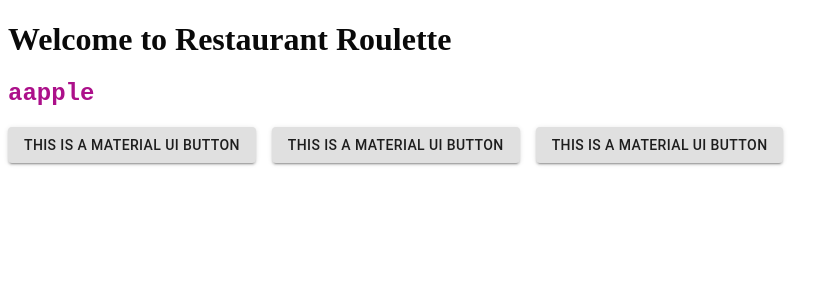
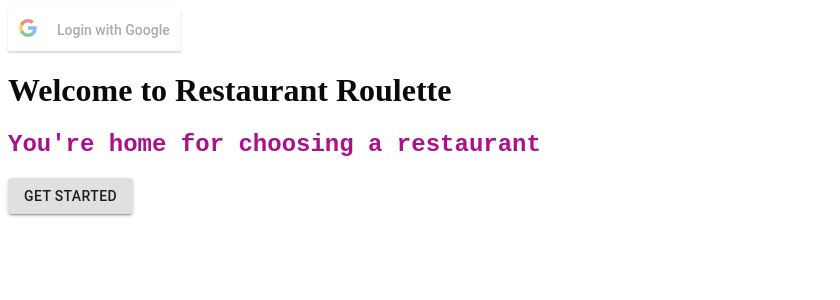
Before and after one commit to kgottfri/Restaurant-Roulette, a React app: page / in a window 1280 px wide. Shown: the top 300 px of the page, without its empty margins (0-840 px from the left). Built offline with nearby package versions, Linux system fonts and the light colour scheme.

Commit message:
added Google OAuth and basic UI design components

```diff
--- a/package.json
+++ b/package.json
@@ -22,6 +22,7 @@
     "fontsource-roboto": "^4.0.0",
     "react": "^17.0.2",
     "react-dom": "^17.0.2",
+    "react-google-login": "^5.2.2",
     "react-hot-loader": "^4.13.0"
   },
   "devDependencies": {
--- a/public/index.html
+++ b/public/index.html
@@ -2,9 +2,9 @@
 <html lang="en">
   <head>
     <meta charset="utf-8" />
-    <link rel="icon" href="%PUBLIC_URL%/favicon.ico" />
+    <link rel="icon" href="favicon.ico" />
     <meta name="viewport" content="width=device-width, initial-scale=1" />
-  <link rel="manifest" href="%PUBLIC_URL%/manifest.json" />
+  <link rel="manifest" href="manifest.json" />
   <title>Restaurant Roulette</title>
   </head>
   <body>
--- a/src/App.js
+++ b/src/App.js
@@ -3,23 +3,26 @@
 import { hot } from 'react-hot-loader/root';
 import Button from '@material-ui/core/Button';
 import Stack from '@mui/material/Stack';
+import { GoogleLogin } from 'react-google-login';
 
 class App extends React.Component {
   render() {
     const { name } = this.props;
+    const responseGoogle = (response) => {
+      console.log(response);
+    }
     return (
       <>
-        <h1>
-          Welcome to Restaurant Roulette
-        </h1>
-        <h2>
-          aapple
-        </h2>
-        <Stack direction="row" alignItems="center" spacing={2}>
-          <Button variant="contained">this is a material UI button</Button>
-          <Button variant="contained">this is a material UI button</Button>
-          <Button variant="contained">this is a material UI button</Button>
-        </Stack>
+      <GoogleLogin
+        clientId="717956367850-cg8brdm11t24qeqs5jhkiqgn7kbglncd.apps.googleusercontent.com"
+        buttonText="Login with Google"
+        onSuccess={responseGoogle}
+        onFailure={responseGoogle}
+        cookiePolicy="single_host_origin"
+      />
+      <h1>Welcome to Restaurant Roulette</h1>
+      <h2>You're home for choosing a restaurant</h2>
+      <Button variant="contained">Get Started</Button>
       </>
     );
   }
--- a/src/index.js
+++ b/src/index.js
@@ -6,4 +6,5 @@
 
 
 var mountNode = document.getElementById("app");
+// var googleButton = document.getElementById('googleButton');
 ReactDOM.render(<App name="Restaurant Roulette" />, mountNode);
```
Also changed, not shown: src/home.js (+12 -1 lines), 1 other file (tests, documents, lock files or other folders).
